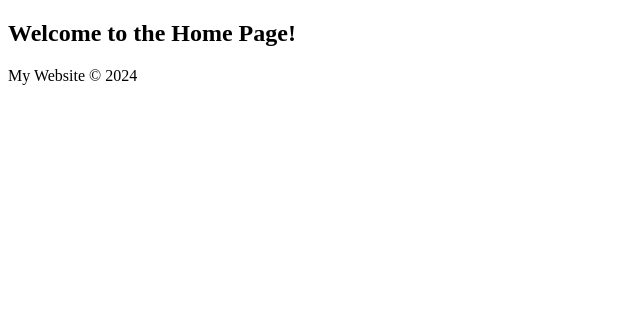
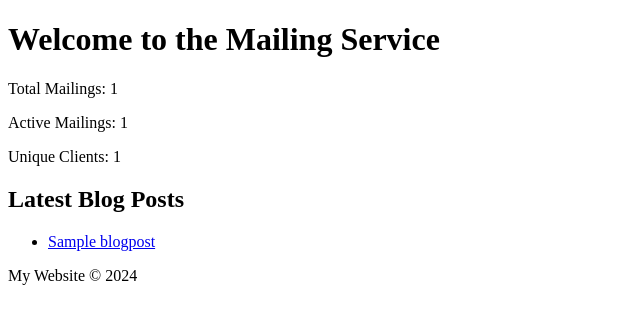
Before and after one commit to DanielPyth1/course_djangoo, a Django app: page / in a window 1280 px wide. Shown: the part 98-422 px from the top of the page, without its empty margins (0-640 px from the left). Run offline with Django 5.2, Linux system fonts and the light colour scheme; tables that the repository leaves empty hold one stand-in row (values such as "Sample post"); parts of the project's set-up code (start-up, migrations or seed data) failed here and were passed over.

Commit message:
Создание главной страницы.

```diff
--- a/mailing_service/mailing/templates/home.html
+++ b/mailing_service/mailing/templates/home.html
@@ -1,5 +1,17 @@
 {% extends "base.html" %}
 
 {% block content %}
-  <h2>Welcome to the Home Page!</h2>
+    <h1>Welcome to the Mailing Service</h1>
+    <p>Total Mailings: {{ total_mailings }}</p>
+    <p>Active Mailings: {{ active_mailings }}</p>
+    <p>Unique Clients: {{ unique_clients }}</p>
+
+    <h2>Latest Blog Posts</h2>
+    <ul>
+        {% for post in blog_posts %}
+        <li><a href="{% url 'blog_detail' post.pk %}">{{ post.title }}</a></li>
+        {% empty %}
+        <li>No blog posts available.</li>
+        {% endfor %}
+    </ul>
 {% endblock %}
--- a/mailing_service/mailing/views.py
+++ b/mailing_service/mailing/views.py
@@ -1,10 +1,14 @@
 from django.contrib.auth.mixins import LoginRequiredMixin, UserPassesTestMixin
+from django.db.models import Count
 from django.urls import reverse_lazy
 from django.views.generic import ListView, CreateView, UpdateView, DeleteView
 from .models import Client, Message, Mailing
 from .forms import ClientForm, MessageForm, MailingForm
 from django.contrib.auth import get_user_model
 from django.shortcuts import get_object_or_404, redirect
+from blog.models import BlogPost
+import random
+from django.shortcuts import render
 
 User = get_user_model()
 
@@ -205,3 +209,23 @@ class ManagerMailingDisableView(LoginRequiredMixin, UserPassesTestMixin, UpdateV
         mailing.is_active = False
         mailing.save()
         return redirect('manager_mailing_list')
+
+
+def home_view(request):
+    total_mailings = Mailing.objects.count()
+
+    active_mailings = Mailing.objects.filter(is_active=True).count()
+
+    unique_clients = Client.objects.aggregate(total_clients=Count('email', distinct=True))['total_clients']
+
+    blog_posts = list(BlogPost.objects.all())
+    random_blog_posts = random.sample(blog_posts, min(3, len(blog_posts)))
+
+    context = {
+        'total_mailings': total_mailings,
+        'active_mailings': active_mailings,
+        'unique_clients': unique_clients,
+        'blog_posts': random_blog_posts,
+    }
+
+    return render(request, 'home.html', context)
--- a/mailing_service/mailing_service/urls.py
+++ b/mailing_service/mailing_service/urls.py
@@ -1,10 +1,9 @@
 from django.contrib import admin
 from django.urls import path, include
-from django.http import HttpResponseRedirect
-from django.views.generic import TemplateView
-from mailing.views import ManagerMailingListView, ManagerMessageListView, ManagerClientListView
 from django.conf import settings
 from django.conf.urls.static import static
+from mailing.views import ManagerMailingListView, ManagerMessageListView, ManagerClientListView
+from mailing.views import home_view
 
 urlpatterns = [
     path('admin/', admin.site.urls),
@@ -15,5 +14,5 @@ urlpatterns = [
     path('manager/messages/', ManagerMessageListView.as_view(), name='manager_message_list'),
     path('manager/clients/', ManagerClientListView.as_view(), name='manager_client_list'),
     path('blog/', include('blog.urls')),
-    path('', TemplateView.as_view(template_name='home.html'), name='home'),
+    path('', home_view, name='home'),
 ] + static(settings.MEDIA_URL, document_root=settings.MEDIA_ROOT)
```
Also changed, not shown: mailing_service/media/blog_images/gorod_noch_panorama_117682_3840x2160.jpg (added), mailing_service/media/blog_images/most_noch_tuman_123534_3840x2160.jpg (added), mailing_service/media/blog_images/trollejbus_ostanovka_gorod_119292_3840x2160.jpg (added).
